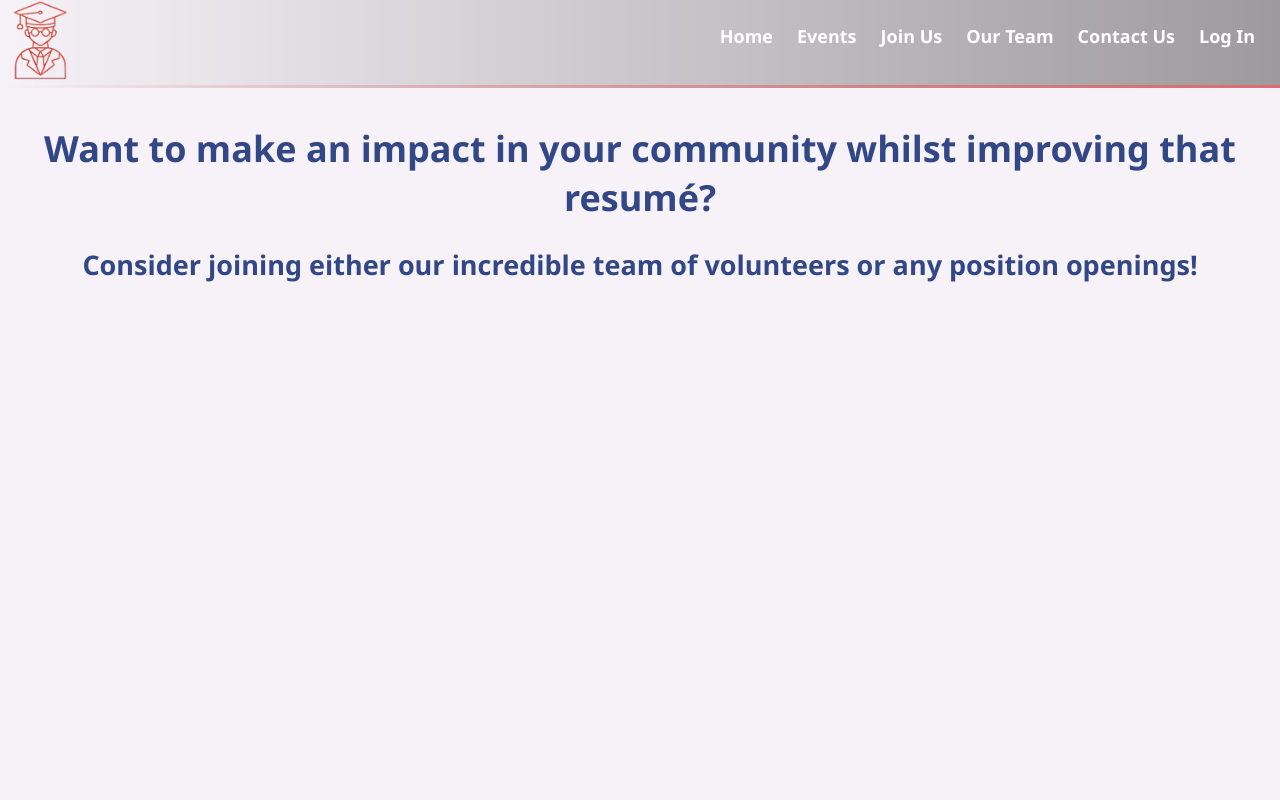
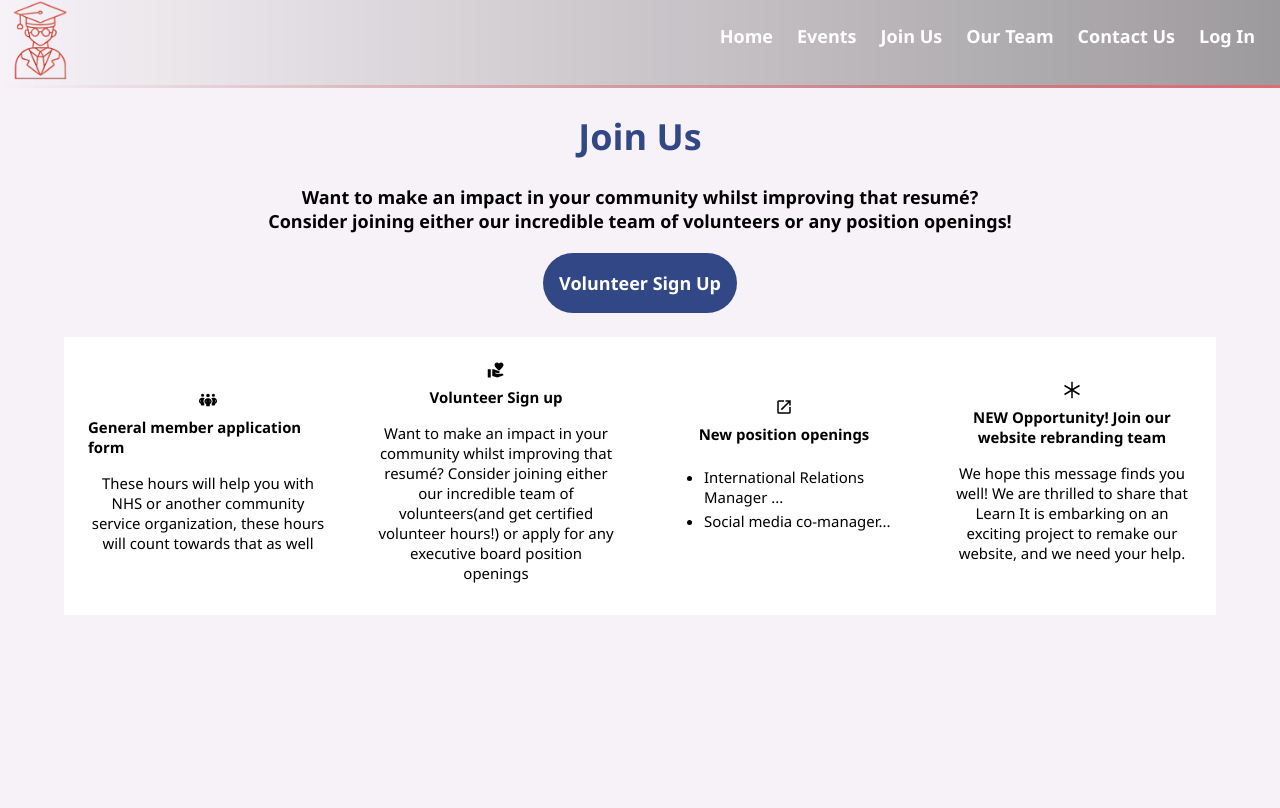
Before and after one commit to ArnavTheSharma/Learn-It-Website, a React (Create React App) app: page /join-us in a window 1280 px wide. Built offline with nearby package versions, Linux system fonts and the light colour scheme; no server answers.

Commit message:
joinUsPage still to be completed

```diff
--- a/src/App.css
+++ b/src/App.css
@@ -2,6 +2,8 @@ body {
   font-family: 'Segoe UI', Tahoma, Geneva, Verdana, sans-serif;
   font-size: 18px;
   overflow-x:hidden;
+  background-color: #F7F2F7;
+
 }
 
 h1, h2 {
@@ -20,15 +22,10 @@ button {
   border-color: #DD6C73;
 }
 
-
-#page-body {
+#root{
   height: 100vh;
   width: 100vw;
   background-color: #F7F2F7;
-  position:absolute;
-  top: 0;
-  z-index: -1;
-  display: block;
 }
 
 #page-body h1 {
--- a/src/App.js
+++ b/src/App.js
@@ -15,7 +15,6 @@ function App() {
   return (
     <BrowserRouter>
       <NavBar/>
-      <div id="page-body">
           <Routes>
             <Route path="/contact-us" element={<ContactUs />} />
             <Route path="/events/" element={<EventsListPage />} />
@@ -27,7 +26,6 @@ function App() {
             <Route path="/create-account" element={<CreateAccountPage />} />
             <Route path="*" element={<NotFoundPage />} />
           </Routes>
-      </div>
     </BrowserRouter>
   );
 }
--- a/src/pages/joinUsPage/JoinUs.css
+++ /dev/null
@@ -1,4 +0,0 @@
-.joinUsContainer {
-    margin-top: -7%;
-    padding-top: 7%;
-}
--- a/src/pages/joinUsPage/JoinUs.js
+++ b/src/pages/joinUsPage/JoinUs.js
@@ -1,8 +1,60 @@
+import { FaPeopleGroup } from "react-icons/fa6";
+import { GrNew } from "react-icons/gr";
+import { MdOpenInNew, MdVolunteerActivism } from "react-icons/md";
+import { PiMemberOf } from "react-icons/pi";
+
 function JoinUs() {
     return (
-        <div className="joinUsContainer">
-            <h1>Want to make an impact in your community whilst improving that resumé?</h1>
-            <h2>Consider joining either our incredible team of volunteers or any position openings!</h2>
+        <div className="max-w-[1400px] w-[100%] h-[90%] flex flex-col justify-start items-center  mx-auto">
+            <div className="flex justify-center items-center">
+                <div className=" flex justify-center flex-col">
+                    <h1>Join Us</h1>
+                    <h4 className="text-center my-0">Want to make an impact in your community whilst improving that resumé?</h4>
+                    <h4 className="text-center my-0">
+                        Consider joining either our incredible team of volunteers or any position openings!
+                    </h4>
+                    <div className=" flex justify-center my-5">
+                        <button type="button" className="rounded-full bg-[#314786] text-white text-lg w-[fit-content] border-none ">Volunteer Sign Up</button>
+                    </div>
+                </div>
+            </div>
+
+            <div className="flex items-center justify-between w-[90%] my-4">
+                <div className="flex justify-center items-center flex-col bg-white px-6 py-3 h-full w-[24%]">
+                    <FaPeopleGroup />
+                    <h5 className="my-2">General member application form</h5>
+                    <h5 className="font-light my-2 text-center">These hours will help you with NHS or another community service organization,
+                        these hours will count towards that as well</h5>
+                </div>
+                <div className="flex justify-center items-center flex-col bg-white px-6 py-3 h-full w-[24%]">
+                    <MdVolunteerActivism />
+                    <h5 className="my-2">Volunteer Sign up</h5>
+                    <h5 className="font-light my-2 text-center">Want to make an impact in your community whilst improving that resumé?
+                        Consider joining either our incredible team of volunteers(and get certified volunteer hours!) or apply for any executive board position openings
+                    </h5>
+                </div>
+                <div className="flex justify-center items-center flex-col bg-white px-6 py-3 h-full w-[24%]">
+                    <MdOpenInNew />
+                    <h5 className="my-2 text-center">New position openings</h5>
+                    <h5 className="font-light my-2 mt-0 text-center">
+                        <ul>
+                            <li className="text-start my-1">International Relations Manager
+                                ...</li>
+                            <li className="text-start my-1">Social media co-manager...
+                            </li>
+                        </ul>
+                    </h5>
+                </div>
+                <div className="flex justify-center items-center flex-col bg-white px-6 py-3 h-full w-[24%]">
+                    <GrNew />
+                    <h5 className="my-2 text-center">NEW Opportunity! Join our website rebranding team</h5>
+                    <h5 className="font-light my-2 text-center">
+                    We hope this message finds you well! We are thrilled to share that Learn It is embarking on an exciting project
+                    to remake our website, and we need your help.
+                    </h5>
+                </div>
+            </div>
+
         </div>
     );
 }
```
